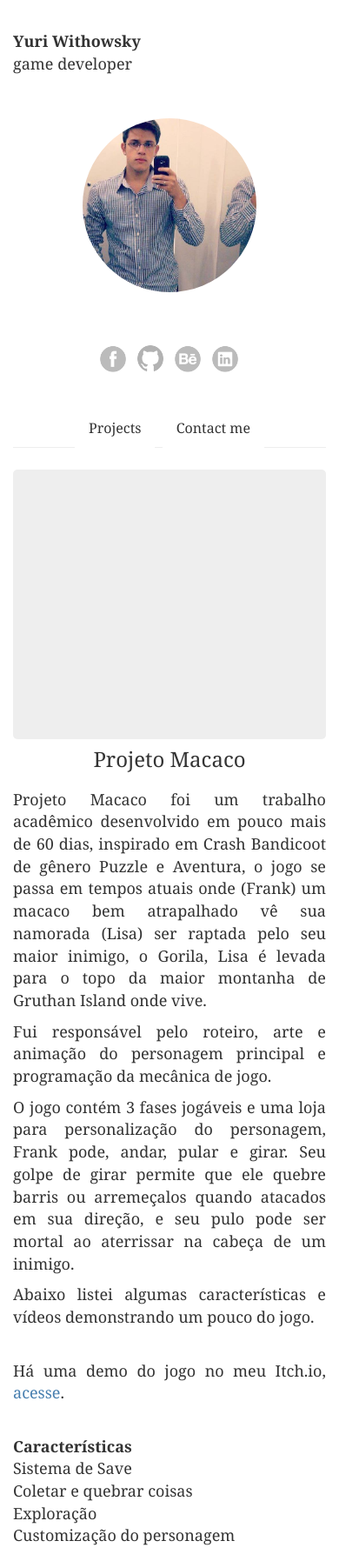
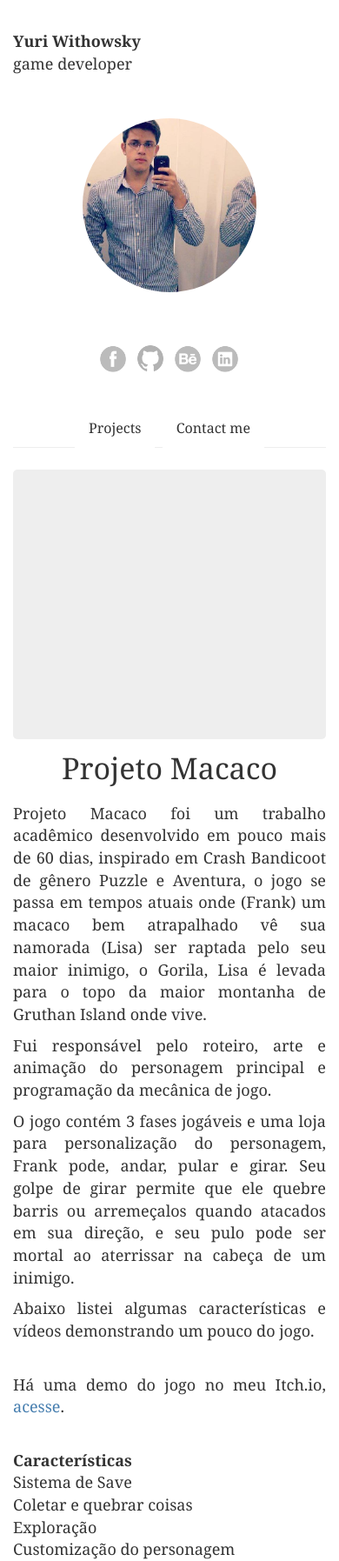
Before and after one commit to yuriwithowsky/yuriwithowsky.github.io, a Jekyll site: the page built from _posts/2015-09-29-project-monkey.md, in a window 390 px wide. Shown: the top 1795 px of the page at 87% size. Built offline with Jekyll 4.4.1, drawn with Linux system fonts in a browser that asks for light colours; some web fonts are replaced; grey boxes are pictures that could not be loaded.

Commit message:
Update theme.css

```diff
--- a/css/theme.css
+++ b/css/theme.css
@@ -318,7 +318,7 @@ span.mini-article-title {
     {
         font-family:'Cambria';
         margin: 0 0 20px 0;
-        font-size: 24px;
+        font-size: 34px;
         text-align: center;
     }
 
@@ -336,9 +336,10 @@ span.mini-article-title {
     .article-picture
     {
         width: 100%;
+        margin: 10px 0 15px;
     }
 
-    .mini-article
+    div#mini-article
     {
         width: 100%;
     }
```
